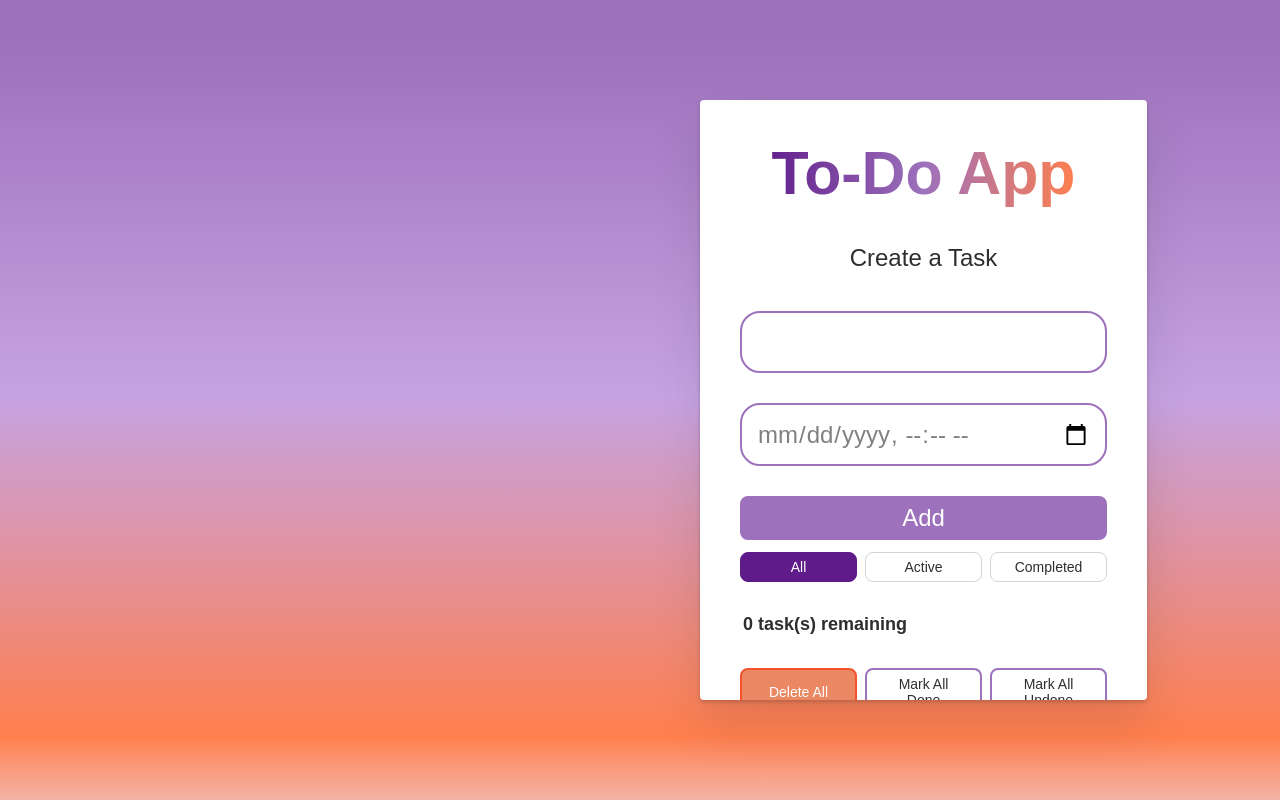
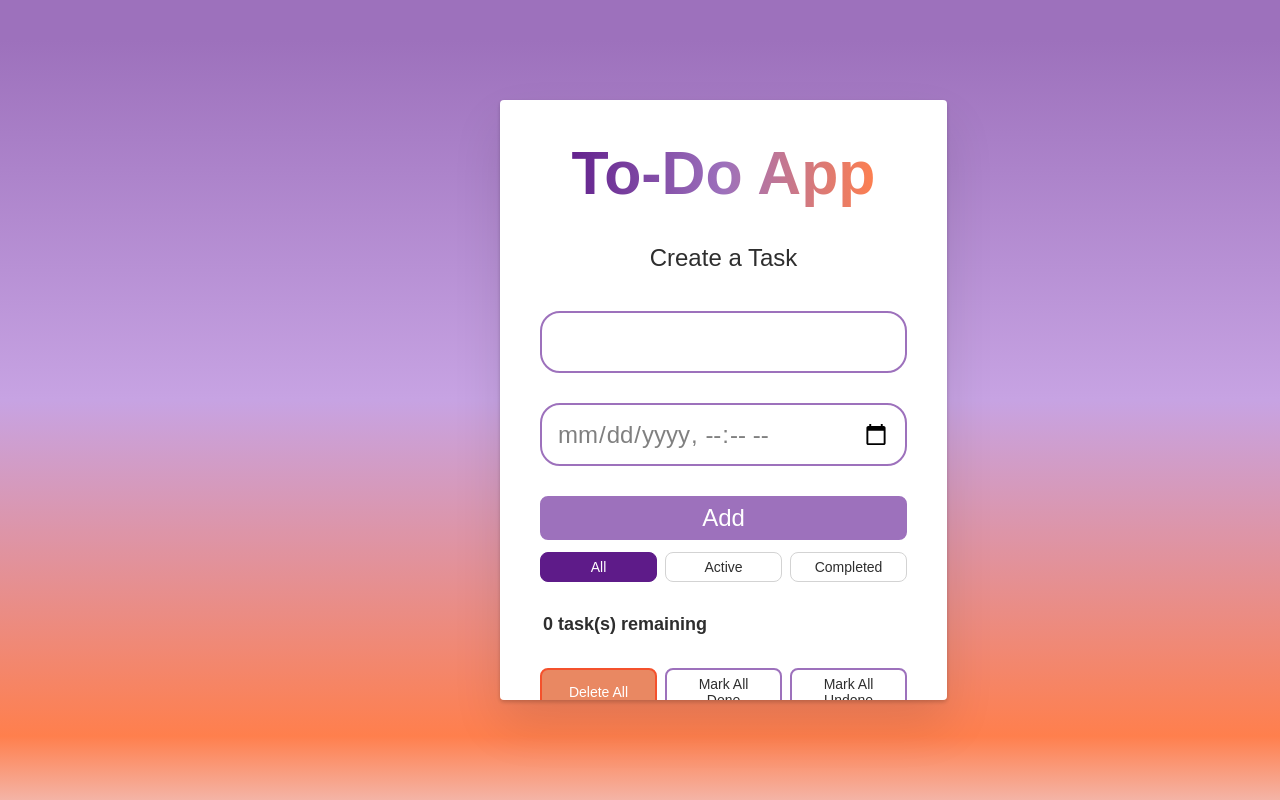
Before and after one commit to NicoRoyceAniag/todo, a React (Vite) app: page / in a window 1280 px wide. Built offline with nearby package versions, Linux system fonts and the light colour scheme.

Commit message:
update
adjusted back the margin

```diff
--- a/src/App.css
+++ b/src/App.css
@@ -195,7 +195,7 @@ body {
 .todoapp {
   background: #fff; /* White background for todo app */
   box-shadow: 0 2px 4px 0 rgb(0 0 0 / 20%), 0 2.5rem 5rem 0 rgb(0 0 0 / 10%); /* Adds shadow for depth */
-  margin: 5rem 5rem 5rem 70rem; /* Centered margin, auto on left and right */
+  margin: 5rem 5rem 5rem 50rem; /* Centered margin, auto on left and right */
   padding: 4rem; /* Increased padding */
   position: relative;
   overflow-y: auto; /* Ensures scrolling if content overflows */
```
